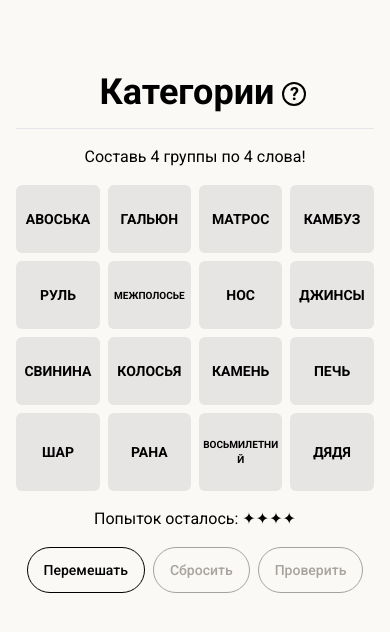
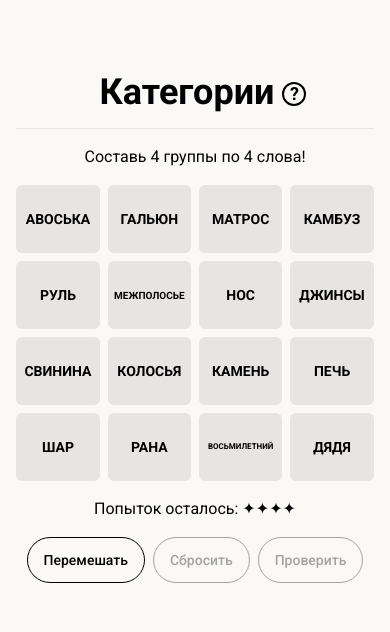
Before and after one commit to danuhaha/CategoriesRussian, a Next.js app: page / in a window 390 px wide. Shown: the top 632 px of the page. Built offline with nearby package versions, Linux system fonts and the light colour scheme.

Commit message:
Fix cell text resizing

```diff
--- a/app/_components/game/cell.tsx
+++ b/app/_components/game/cell.tsx
@@ -32,8 +32,11 @@ export default function Cell(props: CellProps) {
   if (charCount == 8) {
     size = "text-xxs xxs:text-xs xs:text-sm md:text-lg";
   }
-  if (charCount > 8) {
+  if (charCount > 8 && charCount < 11)  {
     size = "text-xxxs xxs:text-xxs xs:text-xs md:text-lg";
+  }
+  if (charCount >=11) {
+    size = "text-xxxs xxs:text-xxxs xs:text-xxs md:text-lg";
   }
 
   return (
```
